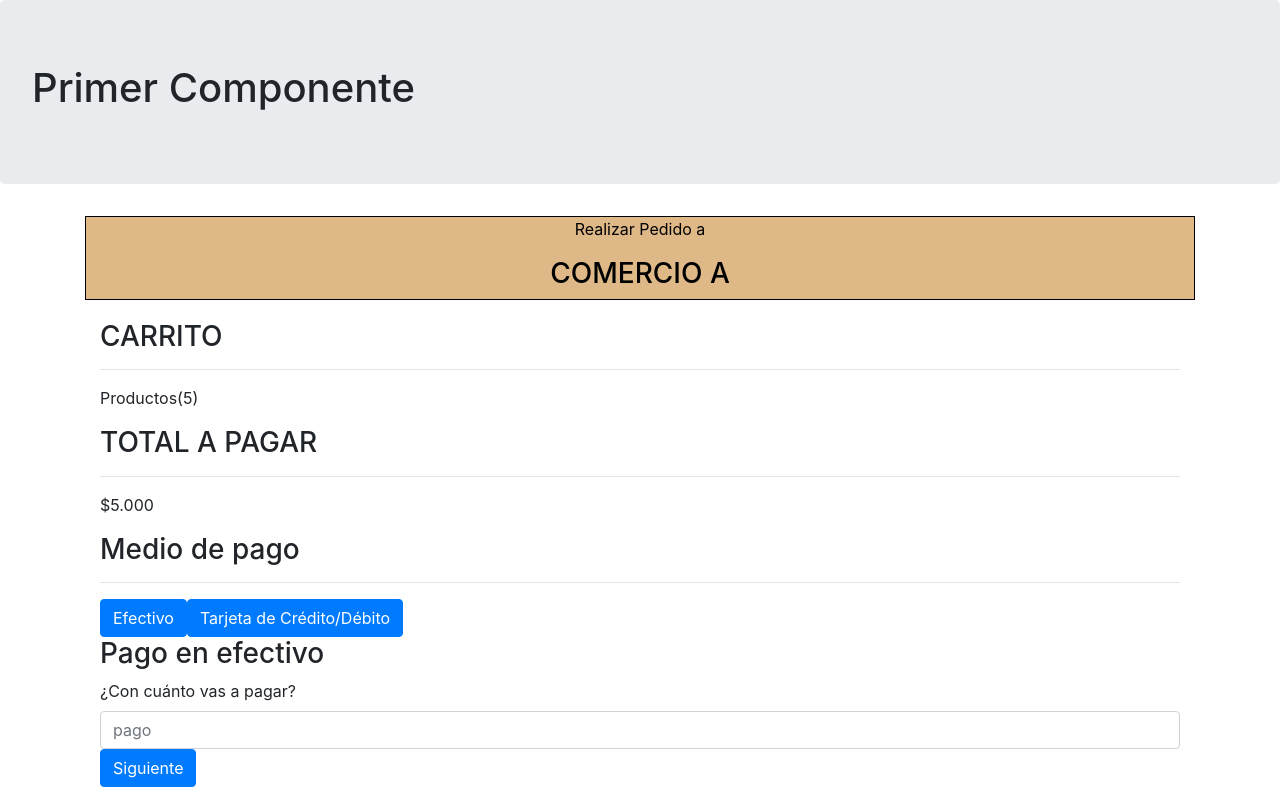
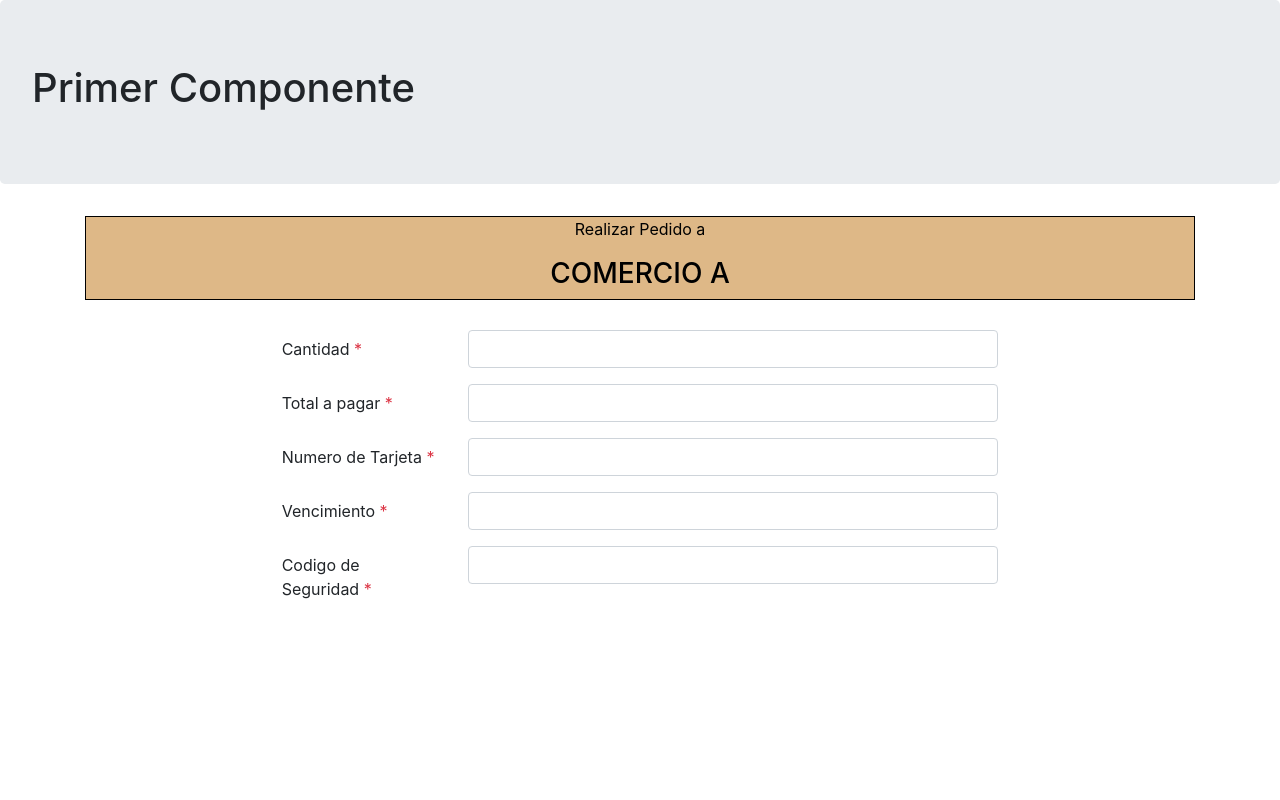
Before and after one commit to manurocck/ISW_G5_2022, an Angular app in the folder Trabajos Prácticos/TP 6 Evaluable/ISW-G5-2022_TP_6/: page / in a window 1280 px wide. Built offline with nearby package versions, Linux system fonts and the light colour scheme.

Commit message:
validacion tarjeta

```diff
--- a/Trabajos Prácticos/TP 6 Evaluable/ISW-G5-2022_TP_6/src/app/app.module.ts
+++ b/Trabajos Prácticos/TP 6 Evaluable/ISW-G5-2022_TP_6/src/app/app.module.ts
@@ -6,6 +6,8 @@ import { InicioComponent } from './components/inicio/inicio.component';
 
 import { PagoEfectivoComponent } from './components/pago-efectivo/pago-efectivo.component';
 import { DireccionEnvioComponent } from './components/direccion-envio/direccion-envio.component';
+import { ReactiveFormsModule } from '@angular/forms';
+
 
 
 @NgModule({
@@ -16,7 +18,8 @@ import { DireccionEnvioComponent } from './components/direccion-envio/direccion-
     PagoEfectivoComponent
   ],
   imports: [
-    BrowserModule
+    BrowserModule,
+    ReactiveFormsModule
   ],
   providers: [],
   bootstrap: [AppComponent]
--- a/Trabajos Prácticos/TP 6 Evaluable/ISW-G5-2022_TP_6/src/app/components/pago-efectivo/pago-efectivo.component.css
+++ b/Trabajos Prácticos/TP 6 Evaluable/ISW-G5-2022_TP_6/src/app/components/pago-efectivo/pago-efectivo.component.css
@@ -0,0 +1,9 @@
+form {
+    padding: 10px;
+    margin-bottom: 1em;
+}
+
+form button {
+    text-align: center;
+    margin: 1em;
+}
--- a/Trabajos Prácticos/TP 6 Evaluable/ISW-G5-2022_TP_6/src/app/components/pago-efectivo/pago-efectivo.component.html
+++ b/Trabajos Prácticos/TP 6 Evaluable/ISW-G5-2022_TP_6/src/app/components/pago-efectivo/pago-efectivo.component.html
@@ -1,3 +1,4 @@
+<!--
 <div class="container">
     <h3 class="titulo-plantilla">CARRITO</h3>
     <hr>
@@ -8,10 +9,95 @@
     <h3 class="titulo-plantilla">Medio de pago</h3>
     <hr>
     <div class="btn btn-primary">Efectivo</div>
-    <div class="btn btn-primary">Tarjeta de Crédito/Débito</div><!--PREGUNTAR QUÉ TIPO DE TARJETA-->
+    <div class="btn btn-primary">Tarjeta de Crédito/Débito</div><!-PREGUNTAR QUÉ TIPO DE TARJETA->
 
     <h3 class="titulo-plantilla">Pago en efectivo</h3>
-    <label class="l1" for="calle"> ¿Con cuánto vas a pagar? </label> <!--  -->
+    <label class="l1" for="calle"> ¿Con cuánto vas a pagar? </label>
     <input type="text" class="form-control" placeholder="pago" name="pago" id="calle" required pattern="[A-Z, a-z]{4,50}">
     <button type="submit" class="btn btn-primary">Siguiente</button>
 </div>
+-->
+
+<form name="FormRegistroTarjeta" [formGroup]='FormRegistroTarjeta' class="bg-ligth">
+    <fieldset>
+        <!--campo cantidad-->
+        <div class="form-group row">
+            <label class="col-form-label col-sm-2 offset-sm-2" for="Cantidad">
+                Cantidad <span class="text-danger">*</span>
+            </label>
+            <div class="col-sm-6">
+                <input type="text" class="form-control" formControlName="Cantidad"
+                    [ngClass]="{'is-invalid': (FormRegistroTarjeta.controls['Cantidad'].touched || submitted)
+                    && FormRegistroTarjeta.controls['Cantidad'].errors}">
+                <div class="text-danger" *ngIf="(FormRegistroTarjeta.controls['Cantidad'].touched || submitted)
+                    && FormRegistroTarjeta.controls['Cantidad'].hasError('required')">
+                    Dato Requerido.
+                </div>
+            </div>
+        </div>
+
+        <!--campo total-->
+        <div class="form-group row">
+            <label class="col-form-label col-sm-2 offset-sm-2" for="Total">
+                Total a pagar <span class="text-danger">*</span>
+            </label>
+            <div class="col-sm-6">
+                <input type="text" class="form-control" formControlName="Total"
+                    [ngClass]="{'is-invalid': (FormRegistroTarjeta.controls['Total'].touched || submitted)
+                    && FormRegistroTarjeta.controls['Total'].errors}">
+                <div class="text-danger" *ngIf="(FormRegistroTarjeta.controls['Total'].touched || submitted)
+                    && FormRegistroTarjeta.controls['Total'].hasError('required')">
+                    Dato Requerido.
+                </div>
+            </div>
+        </div>
+
+        <!--campo numerodetarjeta-->
+        <div class="form-group row">
+            <label class="col-form-label col-sm-2 offset-sm-2" for="NumeroTarjeta">
+                Numero de Tarjeta <span class="text-danger">*</span>
+            </label>
+            <div class="col-sm-6">
+                <input type="text" class="form-control" formControlName="NumeroTarjeta"
+                    [ngClass]="{'is-invalid': (FormRegistroTarjeta.controls['NumeroTarjeta'].touched || submitted)
+                    && FormRegistroTarjeta.controls['NumeroTarjeta'].errors}">
+                <div class="text-danger" *ngIf="(FormRegistroTarjeta.controls['NumeroTarjeta'].touched || submitted)
+                    && FormRegistroTarjeta.controls['NumeroTarjeta'].hasError('required')">
+                    Dato Requerido.
+                </div>
+            </div>
+        </div>
+
+        <!--campo vencimiento-->
+        <div class="form-group row">
+            <label class="col-form-label col-sm-2 offset-sm-2" for="Vencimiento">
+                Vencimiento <span class="text-danger">*</span>
+            </label>
+            <div class="col-sm-6">
+                <input type="text" class="form-control" formControlName="Vencimiento"
+                    [ngClass]="{'is-invalid': (FormRegistroTarjeta.controls['Vencimiento'].touched || submitted)
+                    && FormRegistroTarjeta.controls['Vencimiento'].errors}">
+                <div class="text-danger" *ngIf="(FormRegistroTarjeta.controls['Vencimiento'].touched || submitted)
+                    && FormRegistroTarjeta.controls['Vencimiento'].hasError('required')">
+                    Dato Requerido.
+                </div>
+            </div>
+        </div>
+
+        <!--campo vencimiento-->
+        <div class="form-group row">
+            <label class="col-form-label col-sm-2 offset-sm-2" for="CodigoSeguridad">
+                Codigo de Seguridad <span class="text-danger">*</span>
+            </label>
+            <div class="col-sm-6">
+                <input type="text" class="form-control" formControlName="CodigoSeguridad"
+                    [ngClass]="{'is-invalid': (FormRegistroTarjeta.controls['CodigoSeguridad'].touched || submitted)
+                    && FormRegistroTarjeta.controls['CodigoSeguridad'].errors}">
+                <div class="text-danger" *ngIf="(FormRegistroTarjeta.controls['CodigoSeguridad'].touched || submitted)
+                    && FormRegistroTarjeta.controls['CodigoSeguridad'].hasError('required')">
+                    Dato Requerido.
+                </div>
+            </div>
+        </div>
+    </fieldset>
+</form>
--- a/Trabajos Prácticos/TP 6 Evaluable/ISW-G5-2022_TP_6/src/app/components/pago-efectivo/pago-efectivo.component.ts
+++ b/Trabajos Prácticos/TP 6 Evaluable/ISW-G5-2022_TP_6/src/app/components/pago-efectivo/pago-efectivo.component.ts
@@ -1,4 +1,6 @@
+import { formatNumber } from '@angular/common';
 import { Component, OnInit } from '@angular/core';
+import {FormGroup, FormControl, Validators} from "@angular/forms";
 
 @Component({
   selector: 'app-pago-efectivo',
@@ -6,6 +8,32 @@ import { Component, OnInit } from '@angular/core';
   styleUrls: ['./pago-efectivo.component.css']
 })
 export class PagoEfectivoComponent implements OnInit {
+
+  FormRegistroTarjeta = new FormGroup({
+    Cantidad: new FormControl('',[
+      Validators.required,
+    ]),
+    Total: new FormControl('',[
+      Validators.required,
+    ]),
+    NumeroTarjeta: new FormControl('', [
+      Validators.required,
+      Validators.maxLength(16),
+      Validators.minLength(16),
+    ]),
+    Vencimiento: new FormControl('',[
+      Validators.required,
+      Validators.maxLength(7),
+      Validators.minLength(7),
+    ]),
+    CodigoSeguridad: new FormControl('',[
+      Validators.required,
+      Validators.maxLength(3),
+      Validators.minLength(3),
+    ])
+  });
+
+  submitted = false;
 
   constructor() { }
 
@@ -20,4 +48,5 @@ export class PagoEfectivoComponent implements OnInit {
     return 5000;
   }
 
+
 }
```
